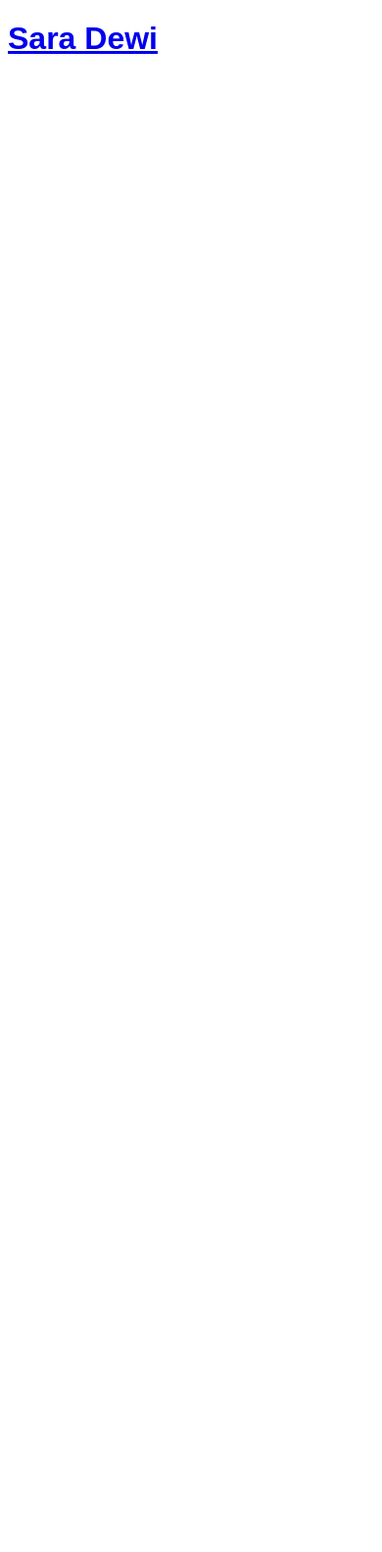
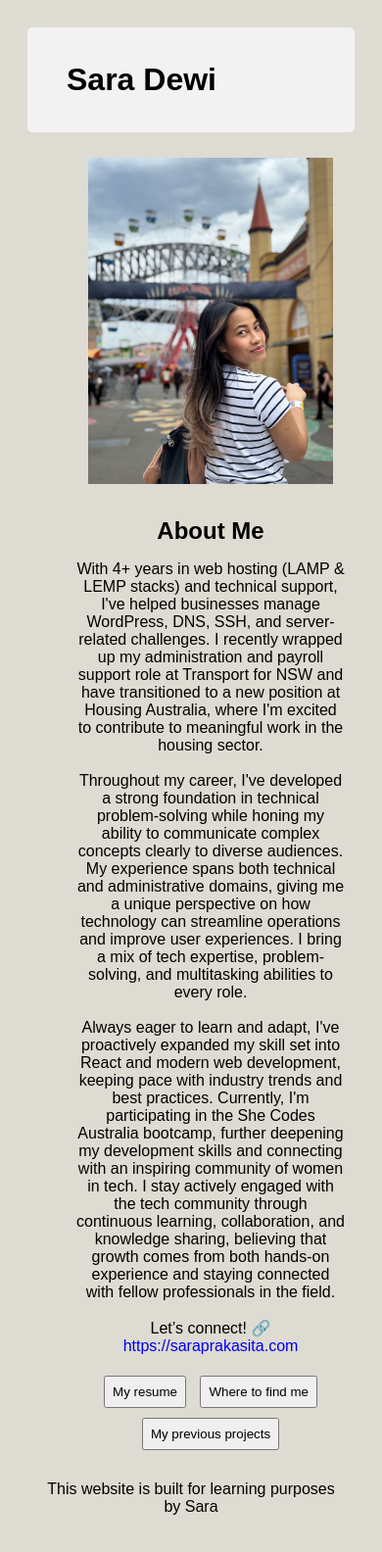
Before and after one commit to prakadw-dev/html_css_project, a plain HTML site: page index.html in a window 390 px wide. Shown: the whole page at 98% size. Before the commit the page ends 844 px from the top, so only its background shows below. Drawn offline with Linux system fonts and the light colour scheme; a web font is replaced by a local one.

Commit message:
final update

```diff
--- a/index.html
+++ b/index.html
@@ -19,3 +19,59 @@
       </header>
     </div>
     <ul class="about-me-body">
+      <li>
+        <img src="img/IMG_1274.jpg" alt="Sara's picture" width="250px" />
+      </li>
+      <li>
+        <h2>About Me</h2>
+        <p>
+          With 4+ years in web hosting (LAMP & LEMP stacks) and technical
+          support, I've helped businesses manage WordPress, DNS, SSH, and
+          server-related challenges. I recently wrapped up my administration and
+          payroll support role at Transport for NSW and have transitioned to a
+          new position at Housing Australia, where I'm excited to contribute to
+          meaningful work in the housing sector. <br />
+          <br />Throughout my career, I've developed a strong foundation in
+          technical problem-solving while honing my ability to communicate
+          complex concepts clearly to diverse audiences. My experience spans
+          both technical and administrative domains, giving me a unique
+          perspective on how technology can streamline operations and improve
+          user experiences. I bring a mix of tech expertise, problem-solving,
+          and multitasking abilities to every role. <br />
+          <br />Always eager to learn and adapt, I've proactively expanded my
+          skill set into React and modern web development, keeping pace with
+          industry trends and best practices. Currently, I'm participating in
+          the She Codes Australia bootcamp, further deepening my development
+          skills and connecting with an inspiring community of women in tech. I
+          stay actively engaged with the tech community through continuous
+          learning, collaboration, and knowledge sharing, believing that growth
+          comes from both hands-on experience and staying connected with fellow
+          professionals in the field.
+          <br />
+          <br />Let’s connect! 🔗
+          <a href="https://saraprakasita.com">https://saraprakasita.com</a>
+        </p>
+        <a
+          href="https://shorturl.at/qmB5A"
+          target="_blank"
+          title="Sara's resume"
+          ><button class="resume-button" type="button">My resume</button></a
+        >
+        <a href="/contact.html" target="_blank" title="Sara's socials"
+          ><button class="socials-button" type="button">
+            Where to find me
+          </button></a
+        >
+        <a
+          href="https://www.shecodes.io/graduates/17171-sara-dewi"
+          target="_blank"
+          title="Sara's projects"
+          ><button class="projects-button" type="button">
+            My previous projects
+          </button></a
+        >
+      </li>
+    </ul>
+    <footer>This website is built for learning purposes by Sara</footer>
+  </body>
+</html>
--- a/style.css
+++ b/style.css
@@ -1,3 +1,105 @@
 body {
   font-family: "Sour Gummy", sans-serif;
-  f
+  font-optical-sizing: auto;
+  font-weight: 100;
+  font-style: normal;
+  font-variation-settings: "wdth" 100;
+  padding: 20px;
+  background-color: #dedbd2;
+}
+
+h1 {
+  text-align: left;
+  margin: 15px 20px;
+}
+h2 {
+  margin: 10px;
+}
+.main-heading {
+  text-decoration: none;
+  color: black;
+  transition: 1s;
+}
+
+.main-heading:hover {
+  cursor: pointer;
+  color: #4a5759;
+  text-decoration: underline;
+}
+
+.about-me-body {
+  display: flex;
+  flex-flow: row;
+  justify-content: space-around;
+}
+.social-link {
+  display: inline-block;
+}
+img {
+  padding: 0;
+}
+
+li {
+  list-style: none;
+  padding: 10px;
+}
+
+.social-link {
+  display: flex;
+  justify-content: row space-between;
+}
+a {
+  text-decoration: none;
+  font-weight: 300;
+}
+.resume-button,
+.socials-button,
+.projects-button {
+  font-family: "Sour Gummy", sans-serif;
+  padding: 7px;
+}
+button:hover {
+  transition: 0.5s;
+  cursor: pointer;
+  color: white;
+  background-color: black;
+}
+.container {
+  border-radius: 5px;
+  background-color: #f2f2f2;
+  padding: 20px;
+}
+
+input[type="text"],
+select,
+textarea {
+  width: 100%;
+  border-radius: 4px;
+  box-sizing: border-box;
+  resize: vertical;
+  margin: 10px 5px;
+}
+
+footer {
+  display: flex;
+  justify-content: center;
+  font-weight: 200;
+  margin: 15px;
+}
+
+@media (max-width: 900px) {
+  body {
+    text-align: center;
+  }
+
+  .about-me-body {
+    display: flex;
+    flex-flow: column;
+    justify-content: center;
+  }
+  .resume-button,
+  .socials-button,
+  .projects-button {
+    margin: 5px;
+  }
+}
```
Also changed, not shown: contact.html (+58 -1 lines), 2 other files.
